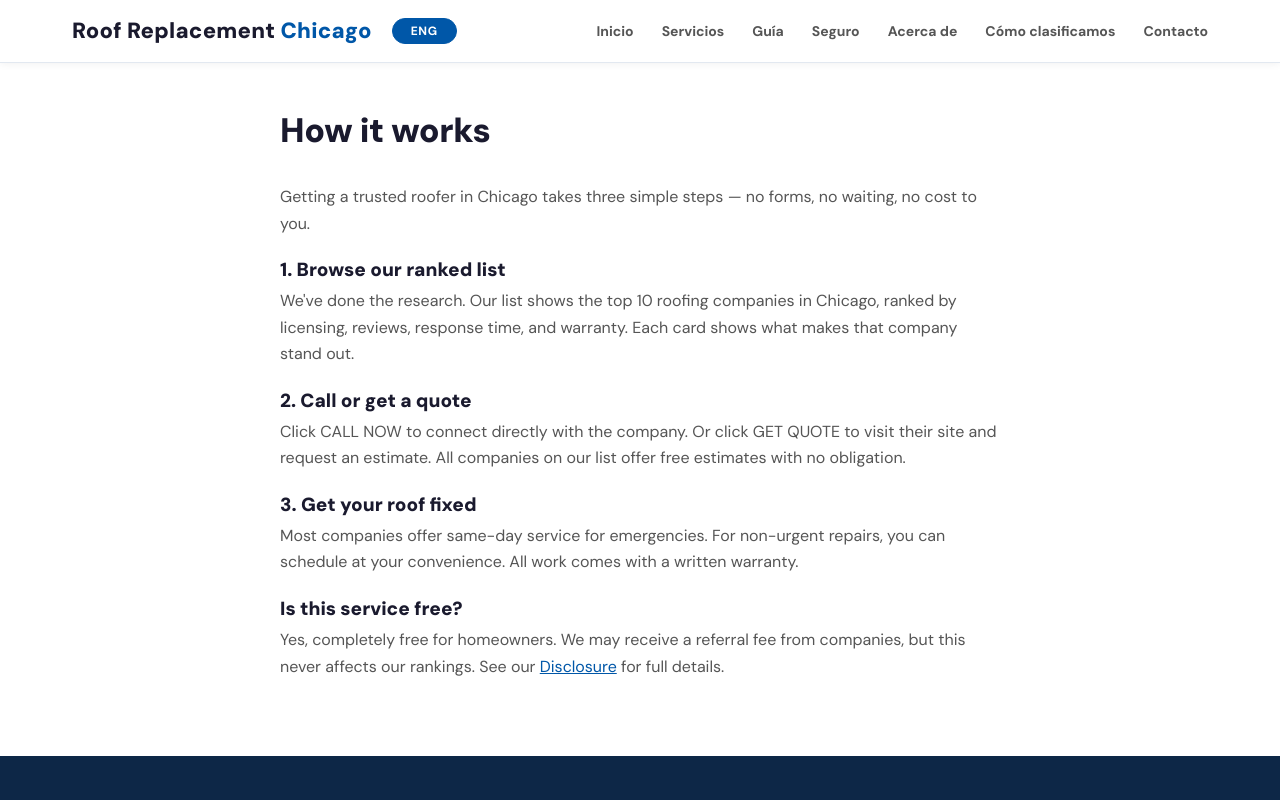
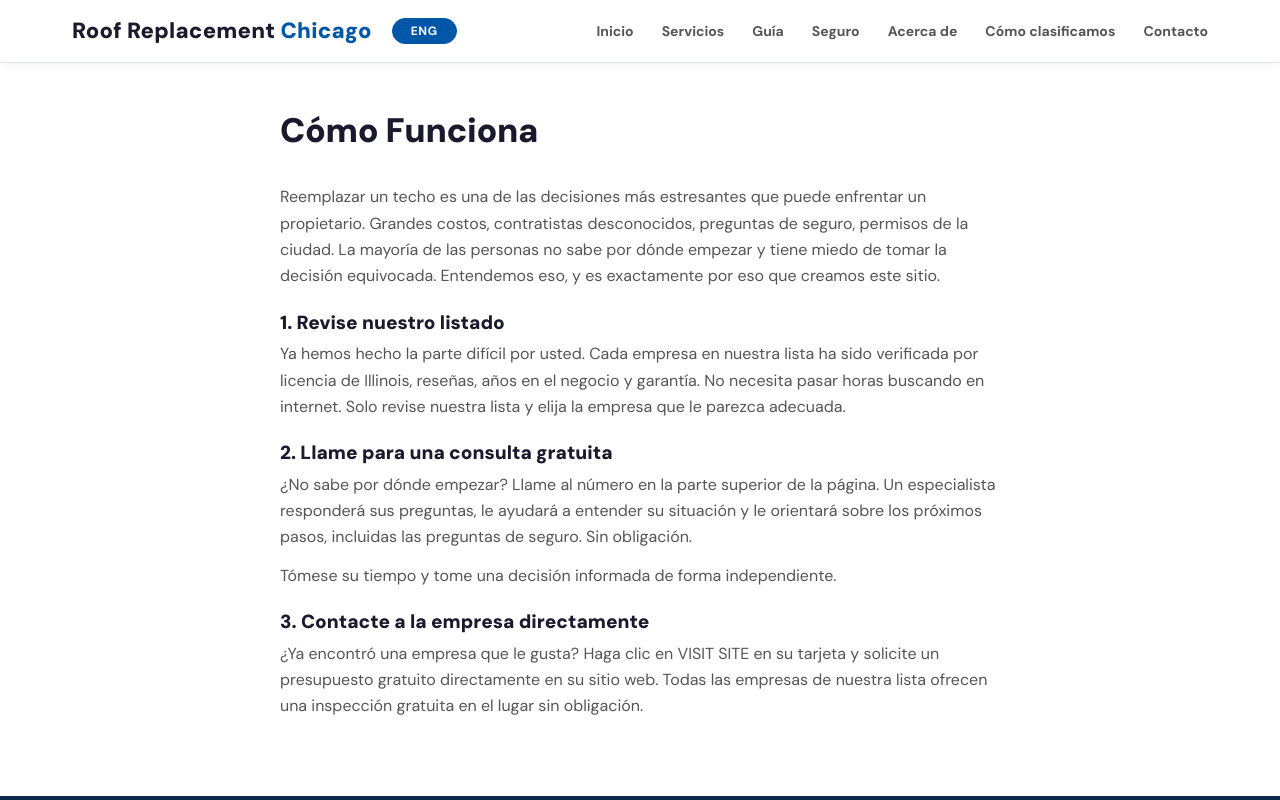
Before and after one commit to dm100usa-oss/roofreplacementchicago, a Next.js app: page /es/how-it-works in a window 1280 px wide. Shown: the top 800 px of the page. Built offline with nearby package versions, Linux system fonts and the light colour scheme.

Commit message:
Update page.tsx

```diff
--- a/src/app/[lang]/how-it-works/page.tsx
+++ b/src/app/[lang]/how-it-works/page.tsx
@@ -2,8 +2,8 @@ import type { Metadata } from 'next'
 import styles from '../static-page.module.css'
 
 export const metadata: Metadata = {
-  title: 'How It Works — Roof Replacement Chicago',
-  description: 'See how Roof Replacement Chicago connects Chicago homeowners with top-rated local roofers — fast, free, and with no obligation.',
+  title: 'Cómo Funciona — Reemplazo de Techo Chicago',
+  description: 'Cómo Roof Replacement Chicago ayuda a los propietarios a encontrar contratistas verificados. Consulta gratuita, sin presión, sin obligación.',
   alternates: {
     canonical: 'https://www.roofreplacementchicago.com/es/how-it-works',
     languages: { 'en': 'https://www.roofreplacementchicago.com/how-it-works' },
@@ -14,16 +14,18 @@ export default function HowItWorksPage() {
   return (
     <div className={styles.page}>
       <div className={styles.inner}>
-        <h1>How it works</h1>
-        <p>Getting a trusted roofer in Chicago takes three simple steps — no forms, no waiting, no cost to you.</p>
-        <h2>1. Browse our ranked list</h2>
-        <p>We've done the research. Our list shows the top 10 roofing companies in Chicago, ranked by licensing, reviews, response time, and warranty. Each card shows what makes that company stand out.</p>
-        <h2>2. Call or get a quote</h2>
-        <p>Click CALL NOW to connect directly with the company. Or click GET QUOTE to visit their site and request an estimate. All companies on our list offer free estimates with no obligation.</p>
-        <h2>3. Get your roof fixed</h2>
-        <p>Most companies offer same-day service for emergencies. For non-urgent repairs, you can schedule at your convenience. All work comes with a written warranty.</p>
-        <h2>Is this service free?</h2>
-        <p>Yes, completely free for homeowners. We may receive a referral fee from companies, but this never affects our rankings. See our <a href="/disclosure">Disclosure</a> for full details.</p>
+        <h1>Cómo Funciona</h1>
+        <p>Reemplazar un techo es una de las decisiones más estresantes que puede enfrentar un propietario. Grandes costos, contratistas desconocidos, preguntas de seguro, permisos de la ciudad. La mayoría de las personas no sabe por dónde empezar y tiene miedo de tomar la decisión equivocada. Entendemos eso, y es exactamente por eso que creamos este sitio.</p>
+
+        <h2>1. Revise nuestro listado</h2>
+        <p>Ya hemos hecho la parte difícil por usted. Cada empresa en nuestra lista ha sido verificada por licencia de Illinois, reseñas, años en el negocio y garantía. No necesita pasar horas buscando en internet. Solo revise nuestra lista y elija la empresa que le parezca adecuada.</p>
+
+        <h2>2. Llame para una consulta gratuita</h2>
+        <p>¿No sabe por dónde empezar? Llame al número en la parte superior de la página. Un especialista responderá sus preguntas, le ayudará a entender su situación y le orientará sobre los próximos pasos, incluidas las preguntas de seguro. Sin obligación.</p>
+        <p>Tómese su tiempo y tome una decisión informada de forma independiente.</p>
+
+        <h2>3. Contacte a la empresa directamente</h2>
+        <p>¿Ya encontró una empresa que le gusta? Haga clic en VISIT SITE en su tarjeta y solicite un presupuesto gratuito directamente en su sitio web. Todas las empresas de nuestra lista ofrecen una inspección gratuita en el lugar sin obligación.</p>
       </div>
     </div>
   )
```
